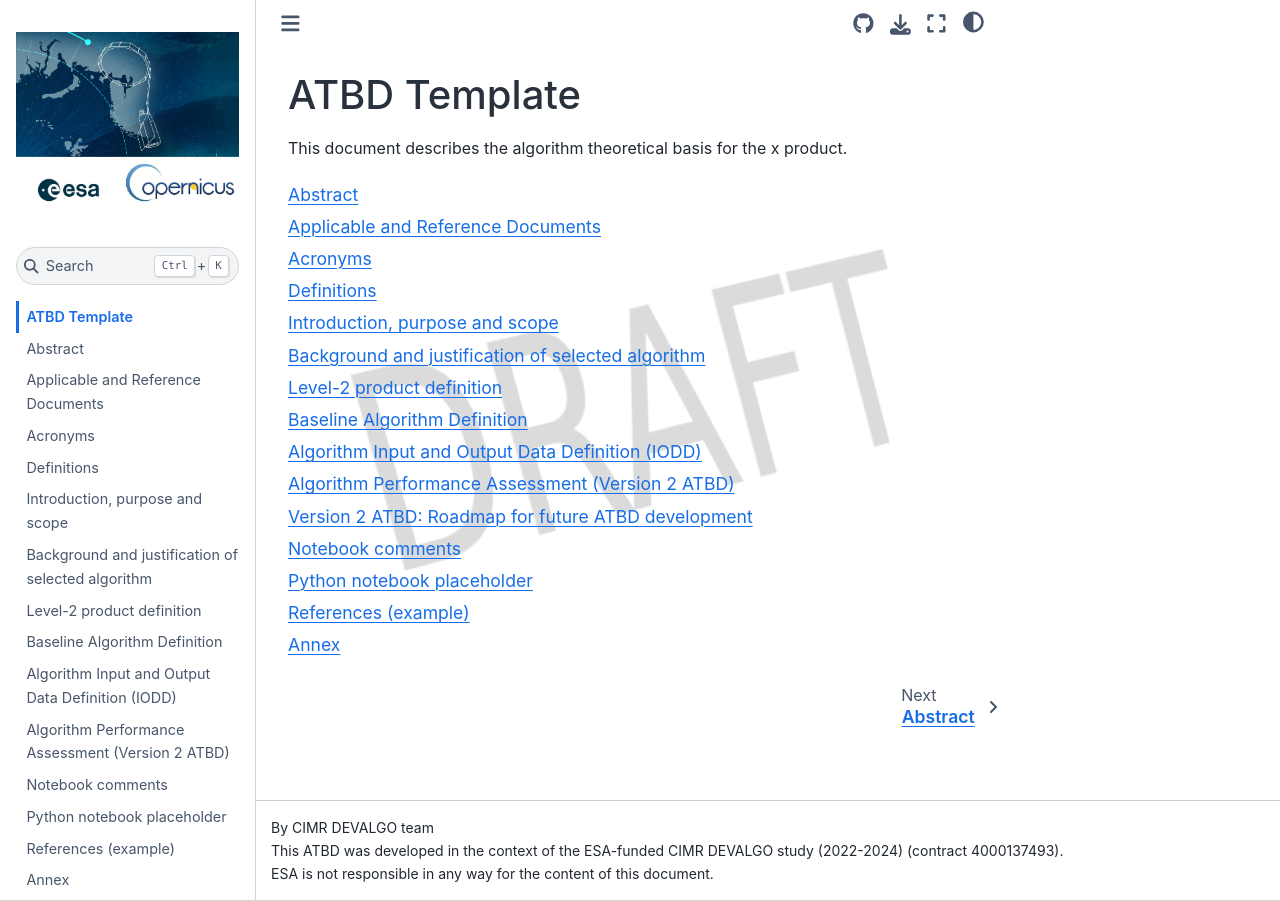
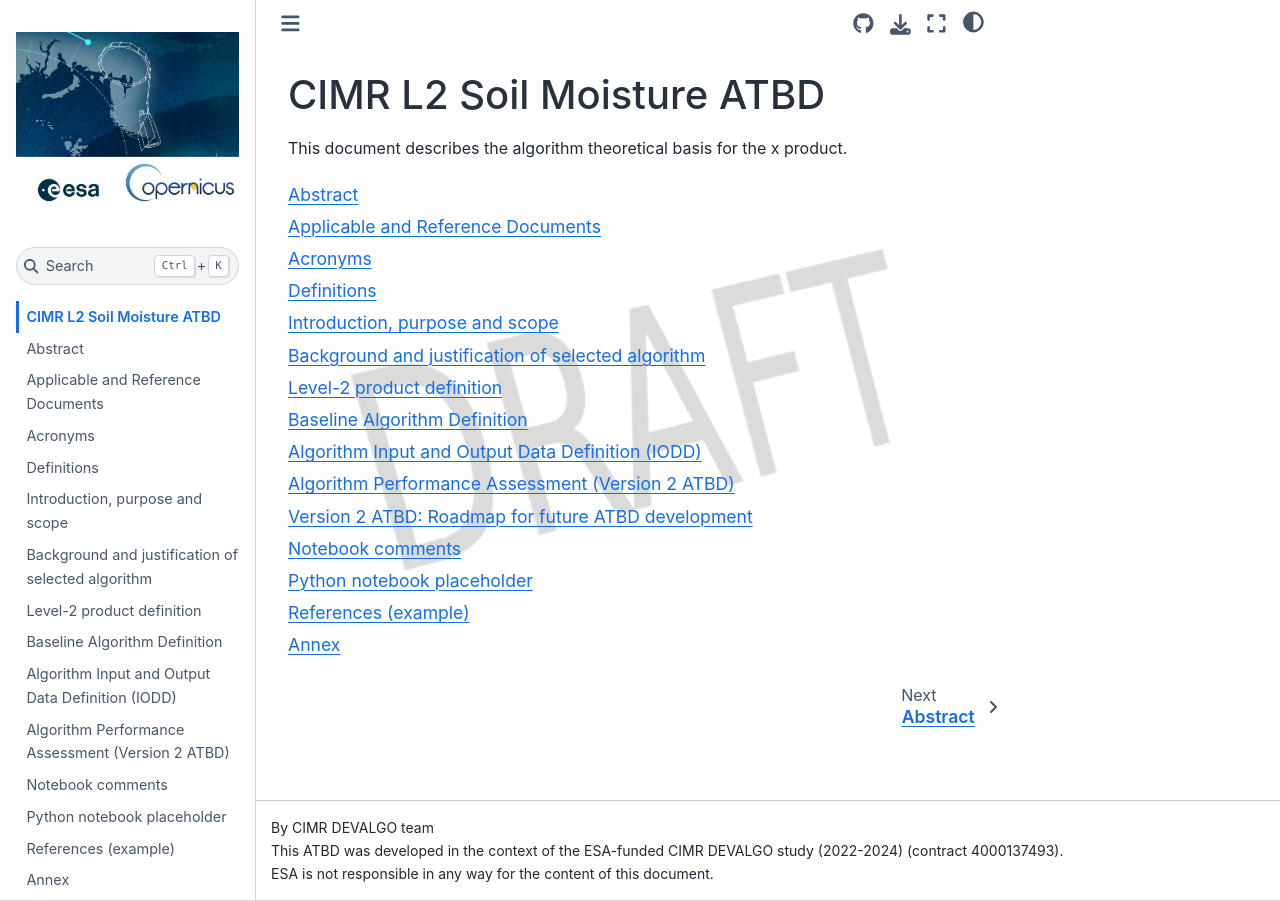
Before and after one commit to CIMR-Algos/SoilMoisture_ATBD, a Jupyter Book: the page built from book/intro.md, in a window 1280 px wide. Built offline with Jupyter Book 1.0.4 settings and Sphinx 7.4.7 and the Sphinx Book theme 1.1.4, drawn with Linux system fonts in a browser that asks for light colours.

```diff
--- a/book/intro.md
+++ b/book/intro.md
@@ -1,4 +1,4 @@
-# ATBD Template
+# CIMR L2 Soil Moisture ATBD
 
 This document describes the algorithm theoretical basis for the x product.
 
```
